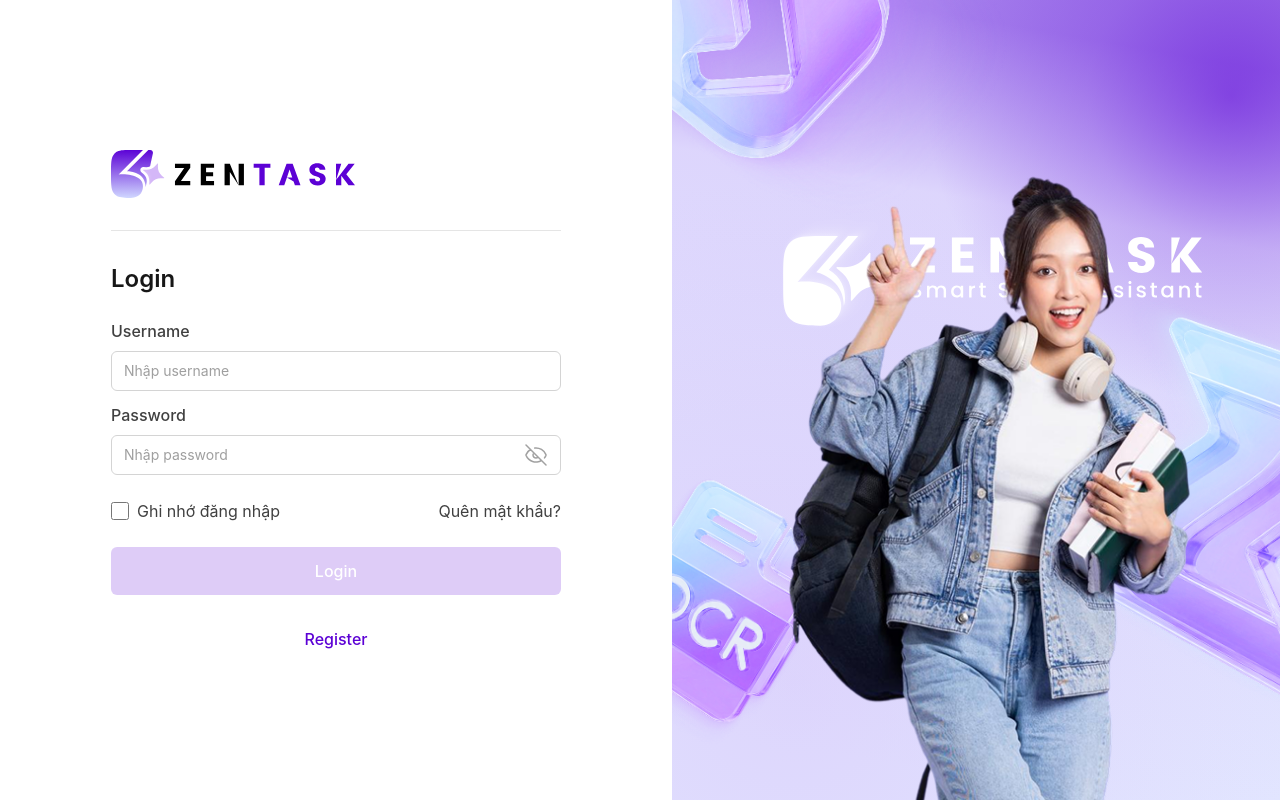
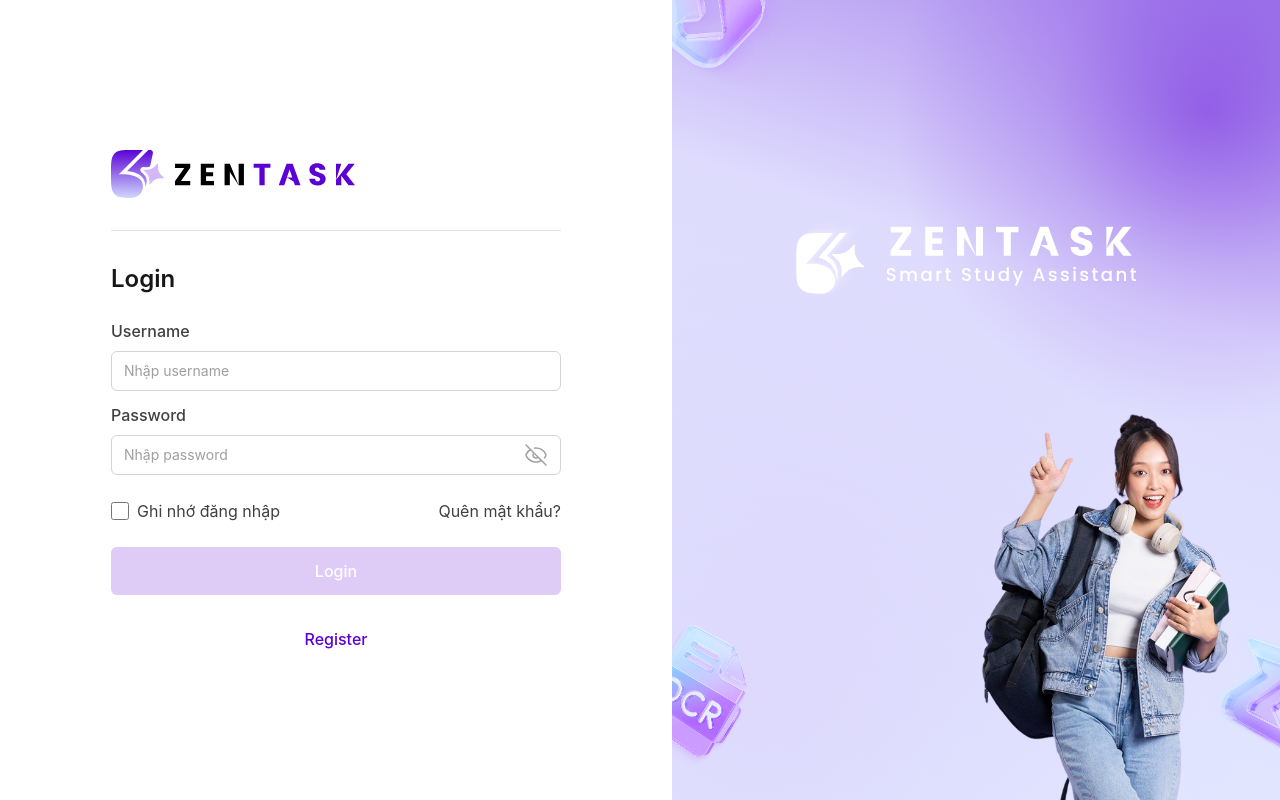
Before and after one commit to dungglake/Smart-Study-Assistant, a Vue app in the folder frontend/zentask-dashboard/: page /login in a window 1280 px wide. Built offline with nearby package versions, Linux system fonts and the light colour scheme; a web font is replaced by a local one.

Commit message:
continue project

```diff
--- a/frontend/zentask-dashboard/src/views/LoginView.vue
+++ b/frontend/zentask-dashboard/src/views/LoginView.vue
@@ -168,64 +168,70 @@ const handleLogin = () => {
         </div>
 
       <!-- RIGHT PANEL -->
-      <div class="relative hidden flex-1 overflow-hidden lg:block">
-        <div class="absolute inset-0 bg-[#E2E6FF]"></div>
-        <div class="absolute inset-0 bg-[linear-gradient(10deg,rgba(207,214,255,0)_8%,rgba(212,183,248,0.35)_72%,rgba(93,5,214,0.45)_92%)]"></div>
-        <div class="absolute inset-0 bg-[radial-gradient(circle_at_92%_12%,rgba(93,5,214,0.55)_0%,rgba(93,5,214,0.22)_16%,transparent_34%)]"></div>
-        <div class="absolute inset-0 bg-[radial-gradient(circle_at_20%_85%,rgba(212,183,248,0.35)_0%,rgba(207,214,255,0)_60%)]"></div>
+      <div class="relative hidden lg:block flex-1 overflow-hidden">
+        <!-- Background -->
+        <div class="absolute inset-0 bg-[#E2E9FF]"></div>
+        <div class="absolute inset-0 bg-[linear-gradient(18deg,rgba(226,233,255,0)_5%,rgba(212,183,248,0.28)_65%,rgba(93,5,214,0.42)_100%)]"></div>
+        <div class="absolute inset-0 bg-[radial-gradient(circle_at_88%_14%,rgba(93,5,214,0.45)_0%,rgba(93,5,214,0.16)_18%,transparent_36%)]"></div>
+        <div class="absolute inset-0 bg-[radial-gradient(circle_at_14%_88%,rgba(212,183,248,0.30)_0%,rgba(207,214,255,0)_55%)]"></div>
 
+        <!-- Decorative shapes -->
         <img
           :src="LoginHeroShape"
           alt="Top shape"
-          class="pointer-events-none absolute left-0 top-0 z-10 w-[180px] lg:w-[240px] xl:w-[420px] object-contain"
+          class="pointer-events-none absolute left-0 top-0 z-10 w-[180px] min-[1440px]:w-[250px] 2xl:w-[320px] object-contain"
         />
 
         <img
           :src="LoginGlowShape"
           alt="Bottom left glow"
-          class="pointer-events-none absolute bottom-0 left-0 z-10 w-[140px] lg:w-[180px] xl:w-[220px] object-contain"
+          class="pointer-events-none absolute bottom-0 left-0 z-10 w-[120px] min-[1440px]:w-[160px] 2xl:w-[220px] object-contain"
         />
 
         <img
           :src="LoginCardShape"
           alt="Right card shape"
-          class="pointer-events-none absolute bottom-[40px] right-0 z-10 w-[170px] lg:w-[210px] xl:w-[340px] object-contain"
+          class="pointer-events-none absolute bottom-[4%] right-0 z-10 w-[100px] min-[1440px]:w-[160px] 2xl:w-[240px] object-contain"
         />
 
-        <!-- Logo -->
-        <div class="absolute z-20 left-[6%] top-[110px] lg:left-[8%] lg:top-[130px] xl:left-[18%] xl:top-[210px]">
-          <div class="flex items-center gap-2 lg:gap-3 xl:gap-4">
+        <!-- Main content -->
+        <div class="relative z-20 grid h-full grid-cols-12">
+          <div class="col-span-5 flex items-center justify-center translate-x-[66%] translate-y-[-18%] scale-135">
+            <div class="max-w-full">
+              <div class="flex items-center gap-3 min-[1440px]:gap-4">
                 <img
                   :src="LoginLogoText"
                   alt="Zentask mark"
-              class="h-[68px] lg:h-[88px] xl:h-[120px] w-auto shrink-0 object-contain brightness-0 invert"
+                  class="h-[60px] min-[1440px]:h-[78px] 2xl:h-[104px] w-auto shrink-0 object-contain brightness-0 invert"
                 />
 
                 <div class="flex flex-col justify-center">
                   <img
                     :src="Zentask"
                     alt="Zentask"
-                class="block h-[22px] lg:h-[28px] xl:h-[36px] w-auto"
+                    class="block h-[22px] min-[1440px]:h-[28px] 2xl:h-[36px] w-auto"
                   />
                   <img
                     :src="SmartStudyAssistant"
                     alt="Smart Study Assistant"
-                class="mt-2 block h-[14px] lg:h-[17px] xl:h-[22px] w-auto"
+                    class="mt-2 block h-[14px] min-[1440px]:h-[18px] 2xl:h-[22px] w-auto"
                   />
                 </div>
               </div>
             </div>
+          </div>
 
-        <!-- Character -->
-        <div class="absolute bottom-0 right-0 z-20">
+          <!-- Right content / hero -->
+          <div class="col-span-7 flex items-end justify-end pr-[2%] min-[1440px]:pr-[3%] 2xl:pr-[4%]">
             <img
               :src="LoginHeroImage"
               alt="Login hero image"
-            class="max-h-[68vh] lg:max-h-[75vh] xl:max-h-[85vh] w-auto object-contain translate-x-[-40px] lg:translate-x-[-20px]"
+              class="relative z-20 h-auto w-auto max-h-[70vh] min-[1440px]:max-h-[76vh] 2xl:max-h-[82vh] max-w-[95%] object-contain"
             />
           </div>
         </div>
       </div>
     </div>
   </div>
+</div>
 </template>
```
Lines whose indentation alone changed are shown as unchanged.
